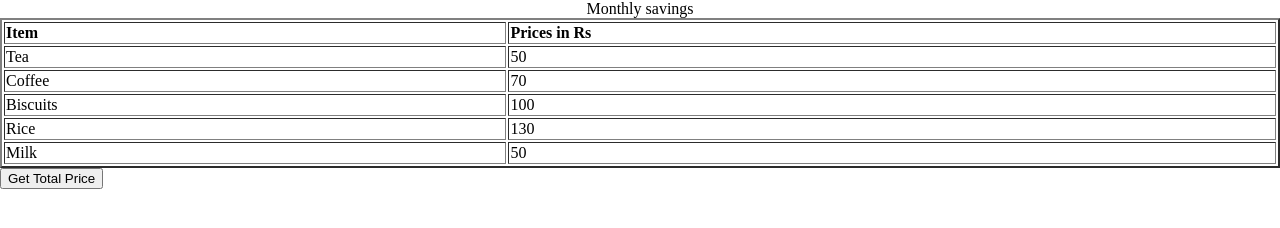
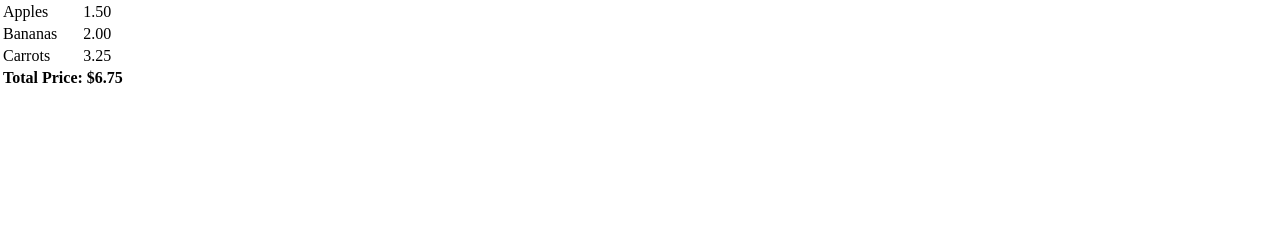
Before and after one commit to acciojob/grofers-checkout-sai4u-dev, a website: page main.html in a window 1280 px wide. Drawn offline with Linux system fonts and the light colour scheme.

Commit message:
created a submission

```diff
--- a/main.html
+++ b/main.html
@@ -7,35 +7,21 @@
 </head>
 
 <body>
-    <table style="width: 100%" border="2">
-    <caption>
-      Monthly savings
-    </caption>
-    <tr>
-      <th>Item</th>
-      <th>Prices in Rs</th>
-    </tr>
-    <tr>
-      <td class="item">Tea</td>
-      <td class="price">50</td>
-    </tr>
-    <tr>
-      <td class="item">Coffee</td>
-      <td class="price">70</td>
-    </tr>
-    <tr>
-      <td class="item">Biscuits</td>
-      <td class="price">100</td>
-    </tr>
-    <tr>
-      <td class="item">Rice</td>
-      <td class="price">130</td>
-    </tr>
-    <tr>
-      <td class="item">Milk</td>
-      <td class="price">50</td>
-    </tr>
-  </table>
+    <table id="grocery-table">
+  <tr class="item">
+    <td>Apples</td>
+    <td class="prices">1.50</td>
+  </tr>
+  <tr class="item">
+    <td>Bananas</td>
+    <td class="prices">2.00</td>
+  </tr>
+  <tr class="item">
+    <td>Carrots</td>
+    <td class="prices">3.25</td>
+  </tr>
+</table>
+
     <script type="text/javascript" src="./script.js">
 </script>
 
--- a/script.js
+++ b/script.js
@@ -1,45 +1,24 @@
-const getSumBtn = document.createElement("button");
-getSumBtn.append("Get Total Price");
-document.body.appendChild(getSumBtn);
+ // Step 1: Select all price elements
+  const priceElements = document.querySelectorAll('.prices');
 
-const getSum = () => {
- // Get all price elements
-  const priceElements = document.querySelectorAll(".price");
-
+  // Step 2: Calculate the total price
   let total = 0;
-
-  // Sum all the prices
-  priceElements.forEach(priceEl => {
-    total += parseFloat(priceEl.textContent) || 0;
+  priceElements.forEach((priceElement) => {
+    const value = parseFloat(priceElement.textContent);
+    if (!isNaN(value)) {
+      total += value;
+    }
   });
 
-  // Check if the total row already exists (to avoid duplicates)
-  const existingTotalRow = document.getElementById("total-row");
-  if (existingTotalRow) {
-    existingTotalRow.remove(); // Remove the old one before adding a new total
-  }
+  // Step 3: Create a new table row and cell for total
+  const totalRow = document.createElement('tr');
+  const totalCell = document.createElement('td');
 
-  // Create new row
-  const totalRow = document.createElement("tr");
-  totalRow.id = "total-row"; // Assign ID for future reference
+  // Step 4: Make total span across both columns
+  totalCell.colSpan = 2;
+  totalCell.textContent = `Total Price: $${total.toFixed(2)}`;
+  totalCell.style.fontWeight = 'bold';
 
-  // Create cell
-  const labelCell = document.createElement("td");
-  labelCell.textContent = "Total";
-  labelCell.style.fontWeight = "bold";
-
-  // Create total value cell
-  const totalCell = document.createElement("td");
-  totalCell.textContent = total;
-  totalCell.style.fontWeight = "bold";
-
-  // Append cells to row
-  totalRow.appendChild(labelCell);
+  // Step 5: Append cell to row, and row to table
   totalRow.appendChild(totalCell);
-
-  // Append the row to the table
-  const table = document.querySelector("table");
-  table.appendChild(totalRow);
-};
-
-getSumBtn.addEventListener("click", getSum);
+  document.getElementById('grocery-table').appendChild(totalRow);
```
